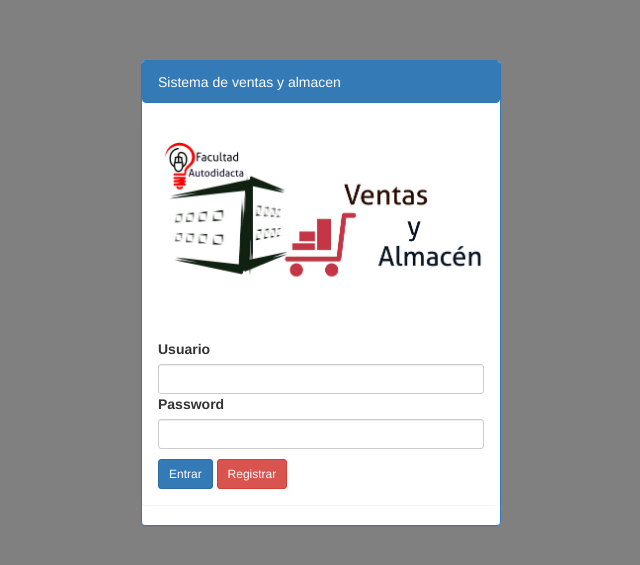
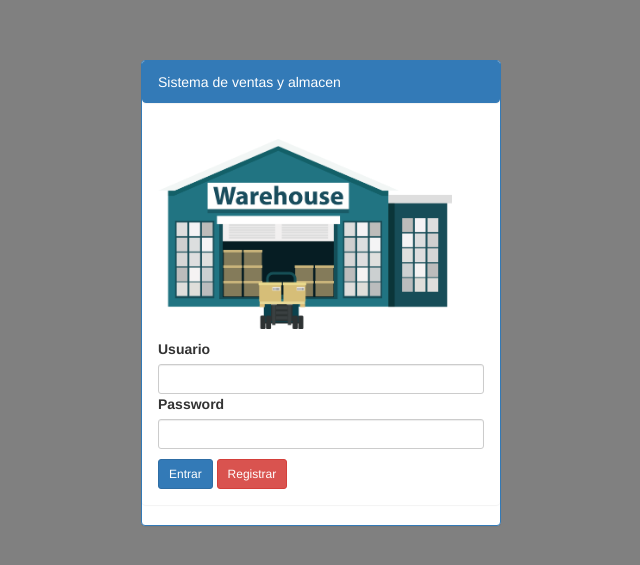
Before and after one commit to auxili25/Sales-and-warehouse-System, a PHP site: page /ventasAlmacen/ in a window 1280 px wide. Shown: the top 565 px of the page, without its empty margins (319-959 px from the left). Run offline with PHP 8.4, Linux system fonts and the light colour scheme; data that the repository does not hold is empty.

Commit message:
update-exercise

```diff
--- a/index.php
+++ b/index.php
@@ -31,7 +31,7 @@
 					<div class="panel panel-heading">Sistema de ventas y almacen</div>
 					<div class="panel panel-body">
 						<p>
-							<img src="img/ventas.jpg"  height="190">
+							<img src="img/ventas.png"  height="190">
 						</p>
 						<form id="frmLogin">
 							<label>Usuario</label>
--- a/vistas/menu.php
+++ b/vistas/menu.php
@@ -19,7 +19,7 @@
             <span class="icon-bar"></span>
             <span class="icon-bar"></span>
           </button>
-          <a class="navbar-brand" href="inicio.php"><img class="img-responsive logo img-thumbnail" src="../img/ventas.jpg" alt="" width="150px" height="150px"></a>
+          <a class="navbar-brand" href="inicio.php"><img class="img-responsive logo img-thumbnail" src="../img/ventas.png" alt="" width="150px" height="150px"></a>
         </div>
         <div id="navbar" class="collapse navbar-collapse">
 
```
Also changed, not shown: archivos/coca.jpg (deleted), archivos/ram.jpg (deleted), archivos/ricota.png (added), img/ventas.jpg (deleted), img/ventas.png (added).
